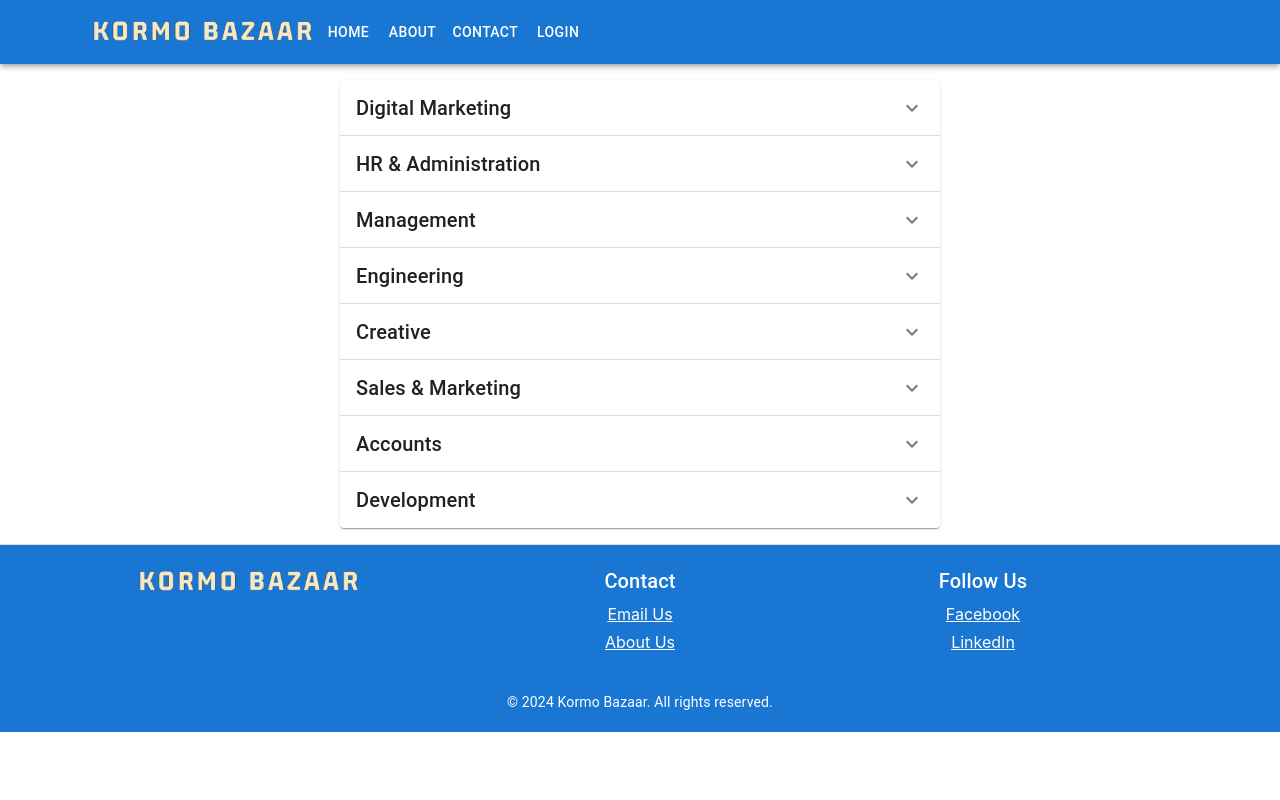
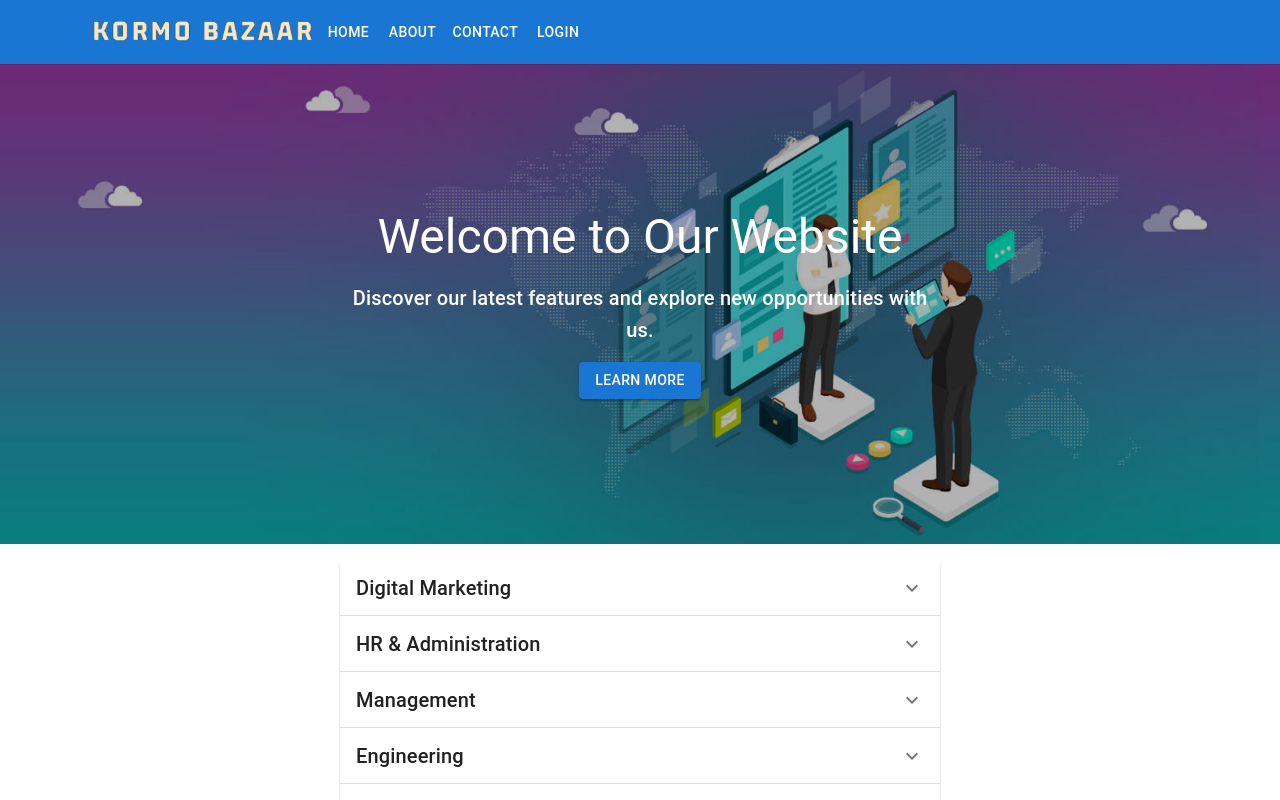
Before and after one commit to Mostafizur-Pro/kormoBazar, a React (Create React App) app: page / in a window 1280 px wide. Shown: the top 800 px of the page. Built offline with nearby package versions, Linux system fonts and the light colour scheme.

Commit message:
home page banner add

```diff
--- /dev/null
+++ b/src/Pages/Home/Banner/HomePageBanner.js
@@ -0,0 +1,54 @@
+import React from "react";
+import { Box, Typography, Button } from "@mui/material";
+import { styled } from "@mui/material/styles";
+import banner from "../../../assets/home/banner/banner.jpg";
+
+const BannerContainer = styled(Box)(({ theme }) => ({
+  position: "relative",
+  width: "100%",
+  height: "60vh",
+  // backgroundImage: 'url(../../../assets/home/banner/banner.jpg)', // Replace with the path to your image
+  backgroundImage: `url(${banner})`,
+  backgroundSize: "cover",
+  backgroundPosition: "center",
+  display: "flex",
+  alignItems: "center",
+  justifyContent: "center",
+  color: "#fff",
+  textAlign: "center",
+  "&::before": {
+    content: '""',
+    position: "absolute",
+    top: 0,
+    left: 0,
+    width: "100%",
+    height: "100%",
+    background: "rgba(0, 0, 0, 0.3)",
+  },
+}));
+
+const BannerContent = styled(Box)(({ theme }) => ({
+  position: "relative",
+  zIndex: 1,
+  maxWidth: "600px",
+}));
+
+const HomePageBanner = () => {
+  return (
+    <BannerContainer>
+      <BannerContent>
+        <Typography variant="h3" gutterBottom>
+          Welcome to Our Website
+        </Typography>
+        <Typography variant="h6" paragraph>
+          Discover our latest features and explore new opportunities with us.
+        </Typography>
+        <Button variant="contained" color="primary">
+          Learn More
+        </Button>
+      </BannerContent>
+    </BannerContainer>
+  );
+};
+
+export default HomePageBanner;
--- a/src/Pages/Home/HomePage.js
+++ b/src/Pages/Home/HomePage.js
@@ -1,12 +1,14 @@
-import React from 'react';
-import AccordionPage from './According/AccordionPage';
+import React from "react";
+import AccordionPage from "./According/AccordionPage";
+import HomePageBanner from "./Banner/HomePageBanner";
 
 const HomePage = () => {
-    return (
-        <div>
-            <AccordionPage/>
-        </div>
-    );
+  return (
+    <div>
+      <HomePageBanner />
+      <AccordionPage />
+    </div>
+  );
 };
 
 export default HomePage;
```
Also changed, not shown: src/assets/home/banner/banner.jpg (added).
